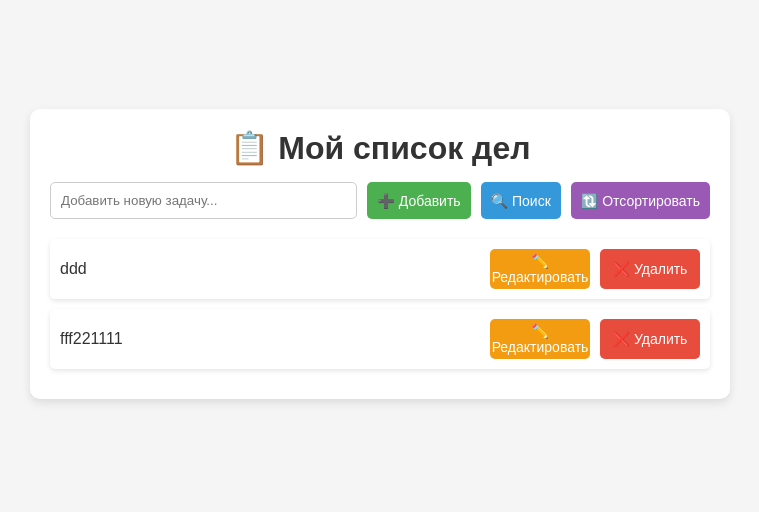
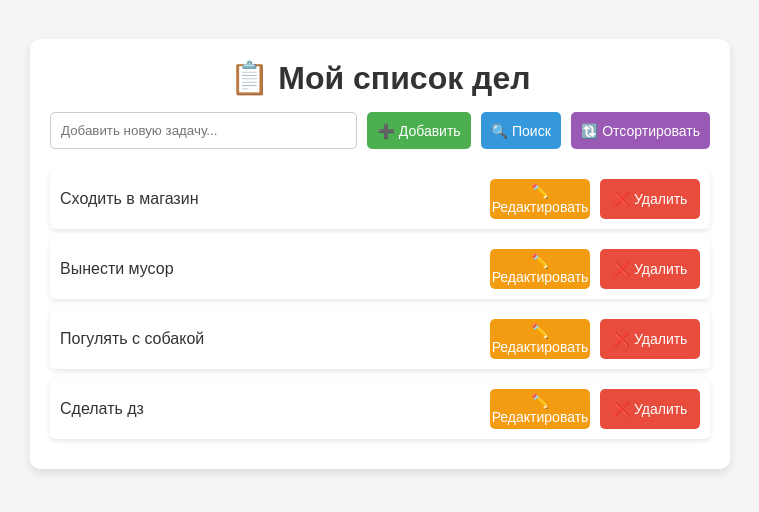
Before and after one commit to DiRouzzz/TodoListReact, a React (Vite) app: page / in a window 1280 px wide. Shown: the part 146-658 px from the top of the page, without its empty margins (260-1019 px from the left). Built offline with nearby package versions, Linux system fonts and the light colour scheme; data requests are answered from the project's data file.

Commit message:
upd json server

```diff
--- a/db.json
+++ b/db.json
@@ -1,12 +1,20 @@
 {
   "tasks": [
     {
-      "title": "ddd",
-      "id": 5
+      "title": "Сходить в магазин",
+      "id": 1
     },
     {
-      "title": "fff221111",
-      "id": 6
+      "title": "Вынести мусор",
+      "id": 2
+    },
+    {
+      "title": "Погулять с собакой",
+      "id": 3
+    },
+    {
+      "title": "Сделать дз",
+      "id": 4
     }
   ]
 }
--- a/src/AppContainer.jsx
+++ b/src/AppContainer.jsx
@@ -6,12 +6,14 @@ import {
   useSearchTodos,
 } from './utils/hooks';
 import { requestDeleteTodos } from './utils/request-delete-todos';
-import { requestPostTodos} from "./utils/request-post-todos.js";
+import { requestPostTodos } from './utils/request-post-todos.js';
 import { handleSort } from './utils/handleSort.js';
-///Test
+
 export const AppContainer = () => {
   const [inputValue, setInputValue] = useState('');
-  const { todos, setTodos, isLoading } = useRequestGetTodos();
+  const [isUpdate, setIsUpdate] = useState(false);
+  const [isLoading, setIsLoading] = useState(false);
+  const { todos, setTodos } = useRequestGetTodos(setIsLoading);
   const { todoSearch, isSearch, setIsSearch, searchTask } = useSearchTodos(
     todos,
     setTodos
@@ -26,8 +28,8 @@ export const AppContainer = () => {
     setIsSearch,
     setInputValue
   );
-  const { requestEditTask, requestUpdateTask, inputRef, isUpdate, idTask } =
-    useRequestUpdateTodos(setInputValue, setTodos, setIsSearch);
+  const { requestEditTask, requestUpdateTask, inputRef, idTask } =
+    useRequestUpdateTodos(setInputValue, setTodos, setIsUpdate);
 
   const changeInput = ({ target }) => {
     setInputValue(target.value);
--- a/src/utils/hooks/use-request-get-todos.js
+++ b/src/utils/hooks/use-request-get-todos.js
@@ -1,8 +1,7 @@
 import { useState, useEffect } from 'react';
 
-export const useRequestGetTodos = () => {
+export const useRequestGetTodos = (setIsLoading) => {
   const [todos, setTodos] = useState([]);
-  const [isLoading, setIsLoading] = useState(false);
 
   useEffect(() => {
     setIsLoading(true);
@@ -26,5 +25,5 @@ export const useRequestGetTodos = () => {
     fetchTasks();
   }, []);
 
-  return { todos, setTodos, isLoading };
+  return { todos, setTodos };
 };
--- a/src/utils/hooks/use-request-update-todos.js
+++ b/src/utils/hooks/use-request-update-todos.js
@@ -1,7 +1,6 @@
 import { useRef, useState } from 'react';
 
-export const useRequestUpdateTodos = (setInputValue, setTodos) => {
-  const [isUpdate, setIsUpdate] = useState(false);
+export const useRequestUpdateTodos = (setInputValue, setTodos, setIsUpdate) => {
   const [idTask, setIdTask] = useState('');
   const inputRef = useRef(null);
 
@@ -48,5 +47,5 @@ export const useRequestUpdateTodos = (setInputValue, setTodos) => {
     }
   };
 
-  return { requestEditTask, requestUpdateTask, inputRef, isUpdate, idTask };
+  return { requestEditTask, requestUpdateTask, inputRef, idTask };
 };
```
